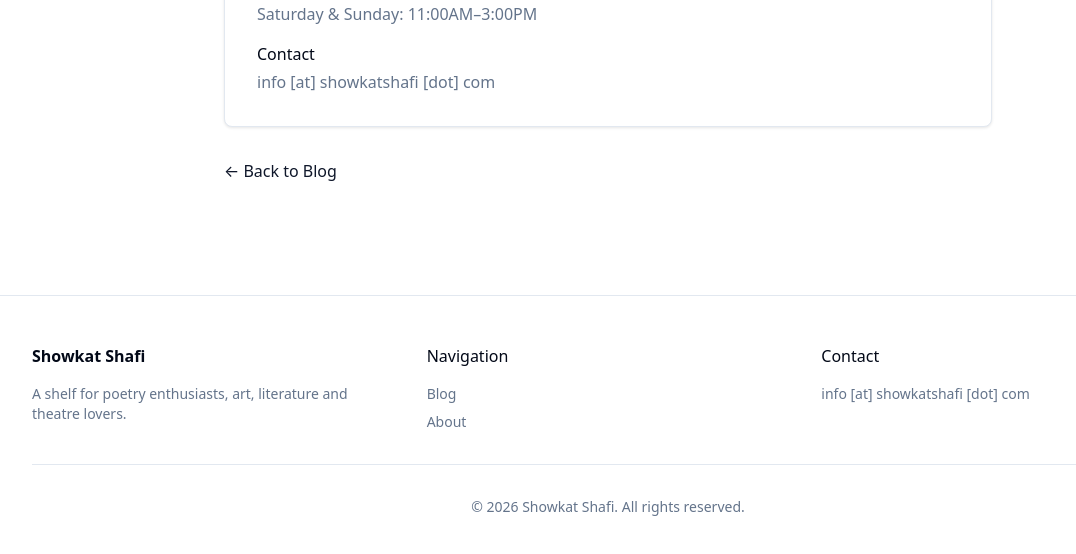
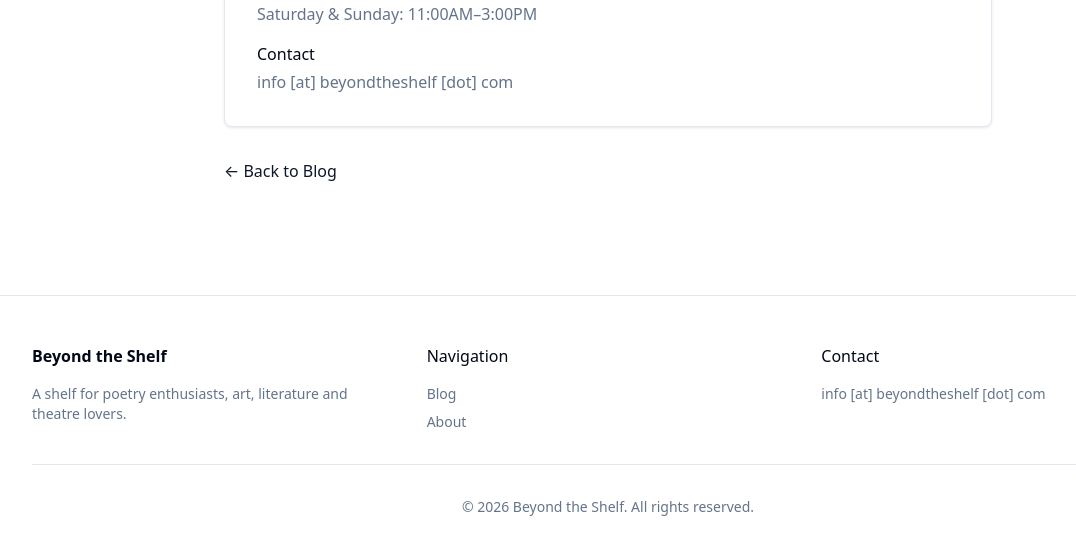
Before and after one commit to aaqidmasoodi/showkatshafi, a React (Vite) app: page /about in a window 1280 px wide. Shown: the part 772-1326 px from the top of the page, without its empty margins (32-1108 px from the left). Built offline with nearby package versions, Linux system fonts and the light colour scheme; no server answers.

Commit message:
Rebrand to Beyond the Shelf

```diff
--- a/index.html
+++ b/index.html
@@ -4,7 +4,7 @@
     <meta charset="UTF-8" />
     <link rel="icon" type="image/svg+xml" href="/favicon.svg" />
     <meta name="viewport" content="width=device-width, initial-scale=1.0" />
-    <title>showkatshafi</title>
+    <title>Beyond the Shelf</title>
   </head>
   <body>
     <div id="root"></div>
--- a/src/components/Footer.jsx
+++ b/src/components/Footer.jsx
@@ -6,7 +6,7 @@
       <div className="container py-12">
         <div className="grid grid-cols-1 md:grid-cols-3 gap-8">
           <div>
-            <h3 className="font-bold mb-4">Showkat Shafi</h3>
+            <h3 className="font-bold mb-4">Beyond the Shelf</h3>
             <p className="text-sm text-muted-foreground">
               A shelf for poetry enthusiasts, art, literature and theatre lovers.
             </p>
@@ -21,12 +21,12 @@
           <div>
             <h4 className="font-medium mb-4">Contact</h4>
             <p className="text-sm text-muted-foreground">
-              info [at] showkatshafi [dot] com
+              info [at] beyondtheshelf [dot] com
             </p>
           </div>
         </div>
         <div className="border-t mt-8 pt-8 text-center text-sm text-muted-foreground">
-          © {new Date().getFullYear()} Showkat Shafi. All rights reserved.
+          © {new Date().getFullYear()} Beyond the Shelf. All rights reserved.
         </div>
       </div>
     </footer>
--- a/src/components/Sidebar.tsx
+++ b/src/components/Sidebar.tsx
@@ -34,9 +34,9 @@
       </div>
 
       <div className="card p-6">
-        <h3 className="font-bold text-lg mb-4">Showkat Shafi</h3>
+        <h3 className="font-bold text-lg mb-4">Beyond the Shelf</h3>
         <p className="text-sm text-muted-foreground mb-4">
-          Author, poet, and theatre enthusiast.
+          A blog by Showkat Shafi - poet, author, and theatre enthusiast.
         </p>
         <Link
           to="/about"
--- a/src/lib/auth.ts
+++ b/src/lib/auth.ts
@@ -1,6 +1,6 @@
 import { db } from "./db";
 
-const USER_KEY = "showkatshafi_user";
+const USER_KEY = "beyondtheshelf_user";
 
 export async function login(email: string, password: string) {
   const result = await db.execute({
--- a/src/pages/About.tsx
+++ b/src/pages/About.tsx
@@ -43,7 +43,7 @@
             <div>
               <h4 className="font-medium mb-1">Contact</h4>
               <p className="text-muted-foreground">
-                info [at] showkatshafi [dot] com
+                info [at] beyondtheshelf [dot] com
               </p>
             </div>
           </div>
```
